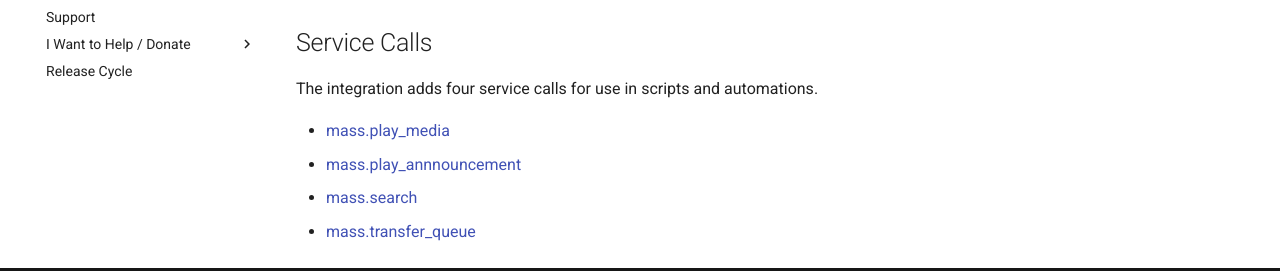
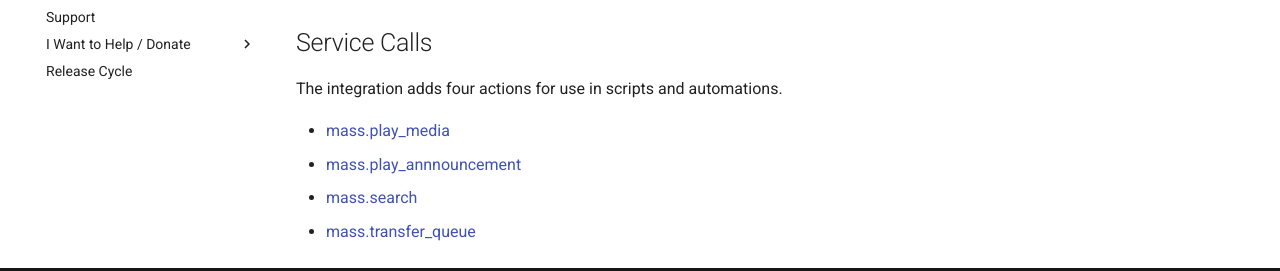
Before and after one commit to pwbriggs/music-assistant.github.io, an MkDocs documentation site: the page built from docs/integration/installation.md, in a window 1280 px wide and 900 px high, scrolled down 820 px. Shown: the part 567-838 px from the top of the window. Built offline with MkDocs 1.6.1 and Material for MkDocs 9.7.7, drawn with Linux system fonts in a browser that asks for light colours.

Commit message:
Change service call to action

```diff
--- a/docs/integration/installation.md
+++ b/docs/integration/installation.md
@@ -36,7 +36,7 @@ Next install the Home Assistant Player Provider
 
 ## Service Calls
 
-The integration adds four service calls for use in scripts and automations.
+The integration adds four actions for use in scripts and automations.
 
 - [mass.play_media](../faq/massplaymedia.md)
 - [mass.play_annnouncement](../faq/massannounce.md)
```
